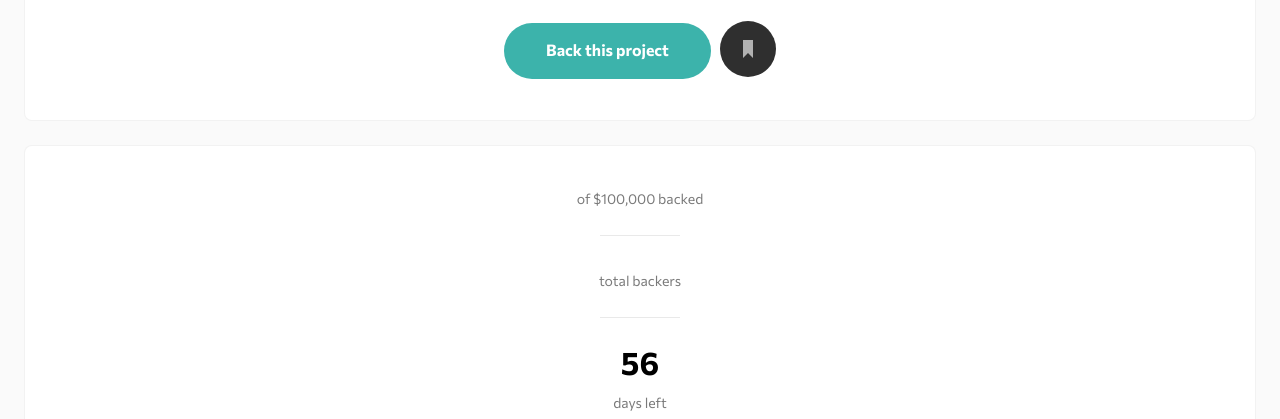
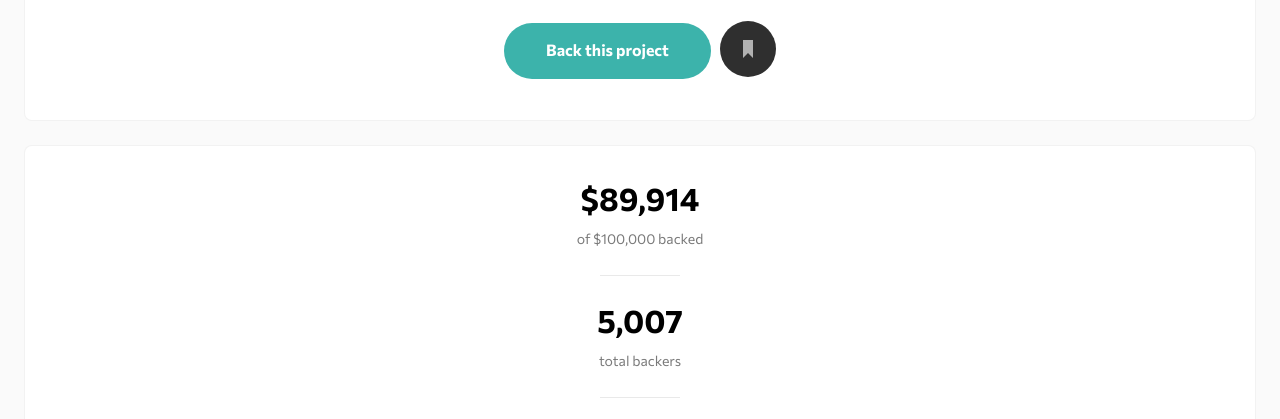
Before and after one commit to DaniloMarkicevic1/crowdfunding, a website: page index.html in a window 1280 px wide. Shown: the part 367-786 px from the top of the page. Drawn offline with Linux system fonts and the light colour scheme.

Commit message:
Comment fixes, Visual bug with session storage fixed

```diff
--- a/package.json
+++ b/package.json
@@ -4,6 +4,7 @@
     "description": "**To do this challenge, you need a basic understanding of HTML, CSS and JavaScript.**",
     "main": "index.js",
     "scripts": {
+        "watch": "sass --watch styles/styles.scss styles/css/css.css",
         "format": "prettier --write \"**/*.{js,scss}\"",
         "test": "echo \"Error: no test specified\" && exit 1"
     },
--- a/scripts/app.js
+++ b/scripts/app.js
@@ -30,9 +30,11 @@ const amount0 = document.querySelector('.donateAmount1');
 const amount1 = document.querySelector('.donateAmount2');
 const amount2 = document.querySelector('.donateAmount3');
 const amount3 = document.querySelector('.donateAmount4');
-let numBackers = toNumber(backers);
-currentAmount.innerText = sessionStorage.getItem('moneyAmount');
-backers.innerText = sessionStorage.getItem('backerAmount');
+const numBackers = toNumber(backers);
+if (sessionStorage.getItem('moneyAmount')) {
+    currentAmount.innerText = sessionStorage.getItem('moneyAmount');
+    backers.innerText = sessionStorage.getItem('backerAmount');
+}
 bookmarkWrap.addEventListener('click', (e) => {
     bookmark.setAttribute('src', './assets/images/icon-bookmarked.svg');
 });
@@ -52,13 +54,13 @@ disabled.forEach((item, i) => {
     }
 });
 function backedAmount(a, b) {
-    let x = toNumber(a);
-    let y = toNumber(b);
-    let barFill = (+x / +y) * 100;
+    const x = toNumber(a);
+    const y = toNumber(b);
+    const barFill = (+x / +y) * 100;
     bar.style.width = `${barFill}%`;
 }
 function toNumber(number) {
-    let num = number.innerText.replace(/[^0-9]/g, '');
+    const num = number.innerText.replace(/[^0-9]/g, '');
     return num;
 }
 function pickReward(value) {
@@ -89,6 +91,7 @@ function highlightPledge() {
             if (modalItem[i].classList[1] === 'disabled') {
                 return;
             }
+
             if (e.target.classList[0]) {
                 pledgesRadioBtns[i].checked = true;
             }
@@ -161,16 +164,19 @@ function thankYouModal(innerText) {
             currentAmount.innerText = `$${newAmount.toLocaleString()}`;
             backedAmount(currentAmount, maxAmount);
         }
+
         if (pledgesRadioBtns[1].checked) {
             newAmount = +toNumber(currentAmount) + +amount1.value;
             currentAmount.innerText = `$${newAmount.toLocaleString()}`;
             backedAmount(currentAmount, maxAmount);
         }
+
         if (pledgesRadioBtns[2].checked) {
             newAmount = +toNumber(currentAmount) + +amount2.value;
             currentAmount.innerText = `$${newAmount.toLocaleString()}`;
             backedAmount(currentAmount, maxAmount);
         }
+
         if (pledgesRadioBtns[3].checked) {
             newAmount = +toNumber(currentAmount) + +amount3.value;
             currentAmount.innerText = `$${newAmount.toLocaleString()}`;
@@ -179,6 +185,7 @@ function thankYouModal(innerText) {
         sessionStorage.setItem('moneyAmount', currentAmount.innerText);
         sessionStorage.setItem('backerAmount', backers.innerText);
     }
+
     if (innerText === 'Got it!') {
         thankYou.classList.add('hidden');
         overlay.classList.add('hidden');
--- a/styles/style.scss
+++ b/styles/style.scss
@@ -660,4 +660,3 @@
         }
     }
 }
-// sass --watch styles/style.scss styles/css/css.css
```
Lines whose indentation alone changed are shown as unchanged.
